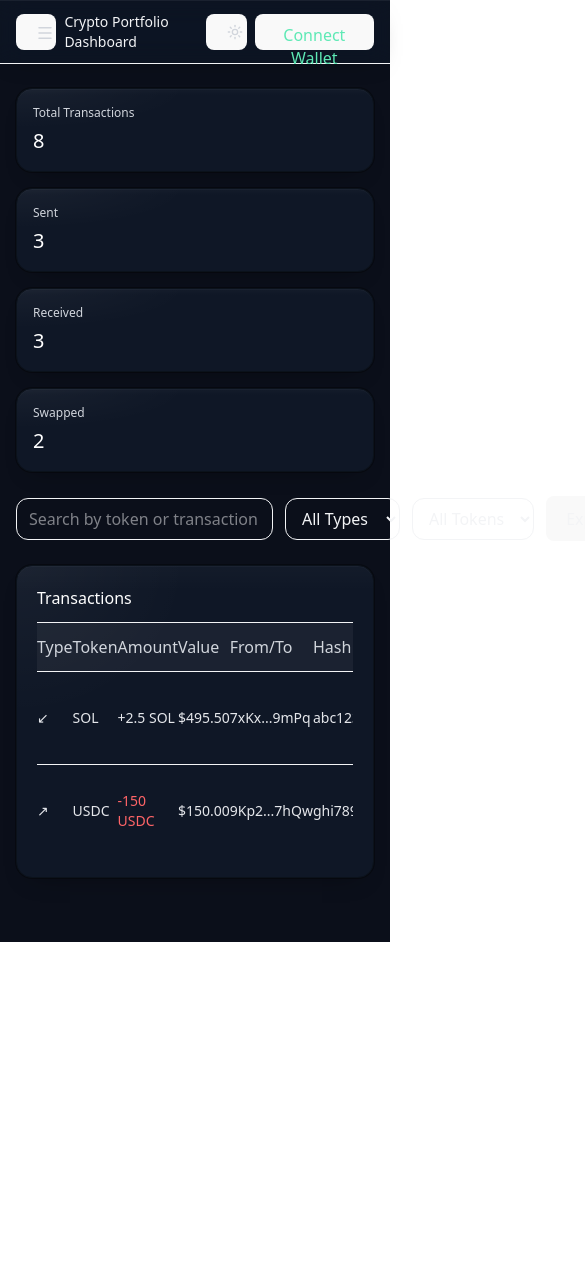
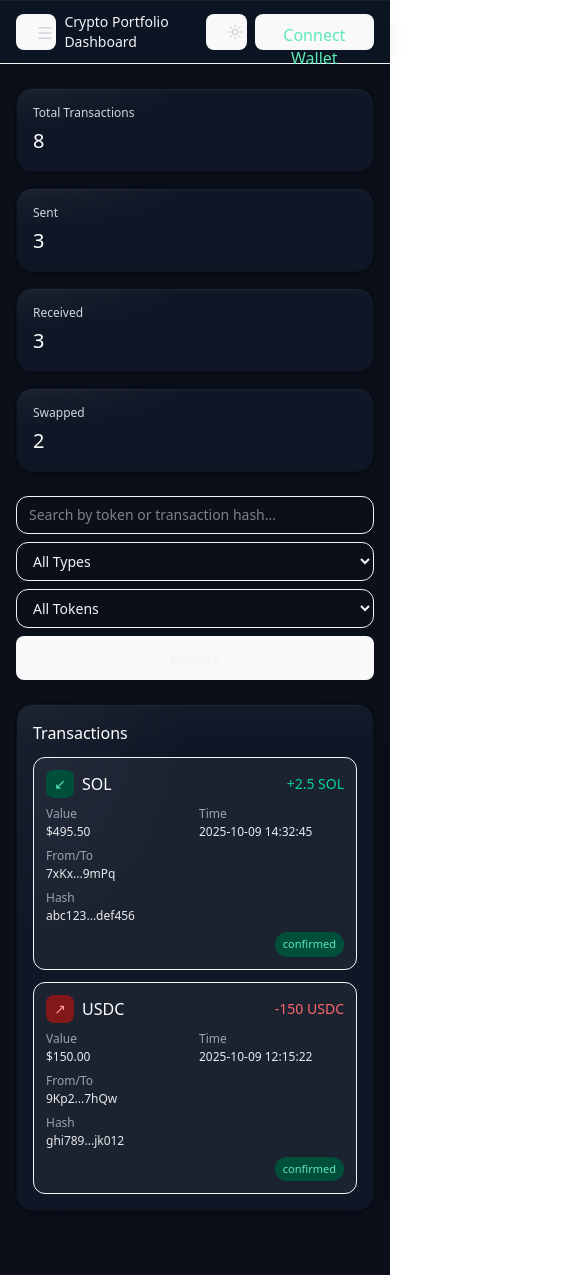
Before and after one commit to malih99/CryptoVault, a React (Vite) app: page /transactions in a window 390 px wide. Shown: the top 1275 px of the page, 585 px wide, since content can reach past the window. Before the commit the page ends 942 px from the top, so only its background shows below. Built offline with nearby package versions, Linux system fonts and the light colour scheme.

Commit message:
style(tx-ui): enhance TxFilter and TxTable responsiveness

```diff
--- a/src/components/tables/TxTable.tsx
+++ b/src/components/tables/TxTable.tsx
@@ -4,9 +4,88 @@ import { mockTx } from "../../lib/api/mock";
 
 export default function TxTable() {
   return (
-    <Card className="p-5">
+    <Card className="p-4 sm:p-5">
       <div className="text-white mb-3">Transactions</div>
-      <div className="overflow-x-auto">
+
+      {/* Mobile & Tablet (xs–md): cards */}
+      <div className="grid gap-3 lg:hidden">
+        {mockTx.map((r, i) => (
+          <div
+            key={i}
+            className="
+              rounded-xl border border-border bg-white/5 px-3 py-3
+              grid grid-cols-1 gap-2
+            "
+          >
+            <div className="flex items-center justify-between">
+              <div className="flex items-center gap-2">
+                <span
+                  className={`
+                    inline-flex h-7 w-7 items-center justify-center rounded-lg text-sm
+                    ${
+                      r.type === "in"
+                        ? "bg-emerald-900 text-emerald-300"
+                        : "bg-red-900 text-red-300"
+                    }
+                  `}
+                >
+                  {r.type === "in" ? "↙" : "↗"}
+                </span>
+                <div className="text-white">{r.token}</div>
+              </div>
+              <span
+                className={`
+                  text-sm font-medium
+                  ${
+                    r.amount.startsWith("-")
+                      ? "text-red-400"
+                      : "text-emerald-400"
+                  }
+                `}
+              >
+                {r.amount}
+              </span>
+            </div>
+
+            <div className="grid grid-cols-2 gap-2 text-xs text-gray-300">
+              <div className="space-y-0.5">
+                <div className="text-muted">Value</div>
+                <div className="text-white/90">{r.value}</div>
+              </div>
+              <div className="space-y-0.5">
+                <div className="text-muted">Time</div>
+                <div className="text-white/90">{r.time}</div>
+              </div>
+              <div className="col-span-2 space-y-0.5">
+                <div className="text-muted">From/To</div>
+                <div className="text-white/90 truncate">{r.from}</div>
+              </div>
+              <div className="col-span-2 space-y-0.5">
+                <div className="text-muted">Hash</div>
+                <div className="text-white/90 truncate">{r.hash}</div>
+              </div>
+            </div>
+
+            <div className="flex justify-end">
+              <span
+                className={`
+                  px-2 py-1 rounded-full text-[11px]
+                  ${
+                    r.status === "confirmed"
+                      ? "bg-emerald-900 text-emerald-300"
+                      : "bg-yellow-900 text-yellow-300"
+                  }
+                `}
+              >
+                {r.status}
+              </span>
+            </div>
+          </div>
+        ))}
+      </div>
+
+      {/* Desktop (lg+): full table */}
+      <div className="hidden lg:block overflow-x-auto">
         <T>
           <THEAD>
             <TR>
@@ -23,7 +102,13 @@ export default function TxTable() {
           <TBODY>
             {mockTx.map((r, i) => (
               <TR key={i}>
-                <TD>{r.type === "in" ? "↙" : "↗"}</TD>
+                <TD
+                  className={
+                    r.type === "in" ? "text-emerald-300" : "text-red-300"
+                  }
+                >
+                  {r.type === "in" ? "↙" : "↗"}
+                </TD>
                 <TD>{r.token}</TD>
                 <TD
                   className={
@@ -35,8 +120,8 @@ export default function TxTable() {
                   {r.amount}
                 </TD>
                 <TD>{r.value}</TD>
-                <TD>{r.from}</TD>
-                <TD>{r.hash}</TD>
+                <TD className="max-w-[280px] truncate">{r.from}</TD>
+                <TD className="max-w-[220px] truncate">{r.hash}</TD>
                 <TD>{r.time}</TD>
                 <TD>
                   <span
--- a/src/features/transactions/TxFilter.tsx
+++ b/src/features/transactions/TxFilter.tsx
@@ -1,24 +1,56 @@
 export default function TxFilter() {
   return (
-    <div className="flex items-center gap-3">
+    <div
+      className="
+        grid gap-2 sm:gap-3
+        grid-cols-1 sm:grid-cols-2 lg:grid-cols-[1fr_auto_auto_auto]
+      "
+    >
       <input
         placeholder="Search by token or transaction hash..."
-        className="flex-1 bg-transparent border border-border rounded-xl px-3 py-2 outline-none"
+        className="
+          w-full bg-transparent border border-border rounded-xl
+          px-3 py-2 text-sm outline-none
+          focus:border-emerald-500/50
+        "
+        aria-label="Search transactions"
       />
-      <select className="bg-transparent border border-border rounded-xl px-3 py-2">
+
+      <select
+        className="
+          w-full bg-transparent border border-border rounded-xl
+          px-3 py-2 text-sm
+        "
+        aria-label="Filter by type"
+        defaultValue="All Types"
+      >
         <option>All Types</option>
         <option>Sent</option>
         <option>Received</option>
         <option>Swapped</option>
       </select>
-      <select className="bg-transparent border border-border rounded-xl px-3 py-2">
+
+      <select
+        className="
+          w-full bg-transparent border border-border rounded-xl
+          px-3 py-2 text-sm
+        "
+        aria-label="Filter by token"
+        defaultValue="All Tokens"
+      >
         <option>All Tokens</option>
         <option>BTC</option>
         <option>ETH</option>
         <option>SOL</option>
         <option>USDC</option>
       </select>
-      <button className="px-3 py-2 rounded-xl border border-border">
+
+      <button
+        className="
+          w-full lg:w-auto px-3 py-2 rounded-xl border border-border text-sm
+          hover:bg-white/5 transition-colors
+        "
+      >
         Export
       </button>
     </div>
```
